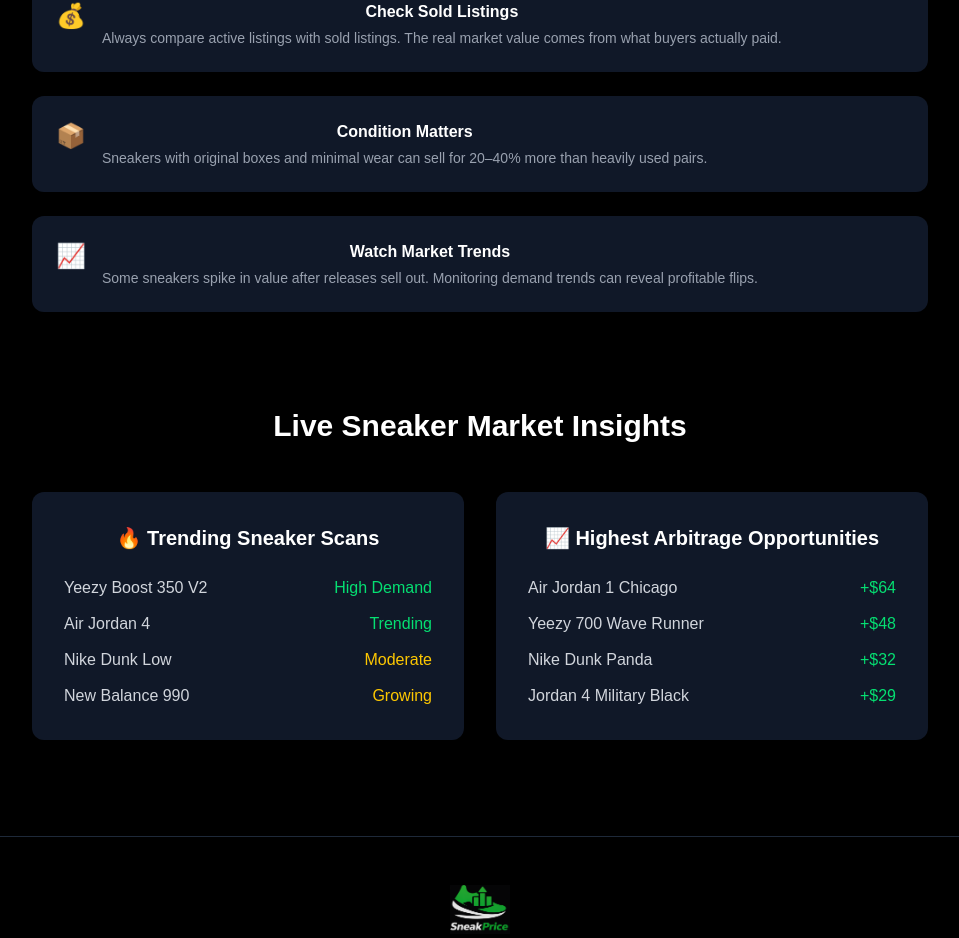
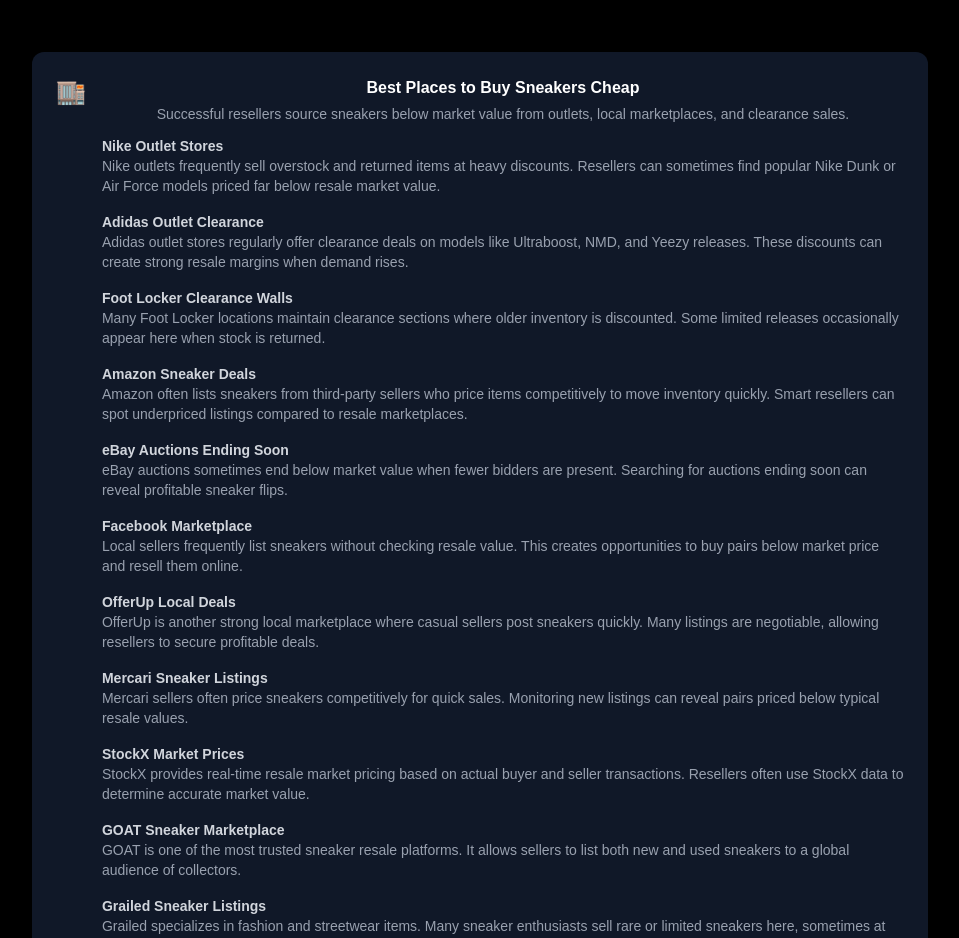
Before and after one commit to speedyray/sneakprice, a Next.js app: page / in a window 1280 px wide. Shown: the part 1771-2709 px from the top of the page, without its empty margins (160-1119 px from the left). Built offline with nearby package versions, Linux system fonts and the light colour scheme; no server answers.

Commit message:
Updated arbitrage page with buy and sell marketplaces

```diff
--- a/app/app/page.tsx
+++ b/app/app/page.tsx
@@ -387,21 +387,112 @@
     </p>
 
        {/* 💰 ARBITRAGE DETECTION */}
-     {arbitrageSpread !== null && arbitragePercent !== null && (
-     <div className="mt-4 p-4 bg-green-50 border border-green-200 rounded-lg space-y-1">
+
+    {/* 💰 ARBITRAGE DETECTION */}
+{arbitrageSpread !== null && arbitragePercent !== null && (
+  <div className="mt-4 p-4 bg-green-50 border border-green-200 rounded-lg space-y-3">
+
     <p className="font-semibold text-green-800">
       💰 Arbitrage Opportunity Detected
     </p>
+
     <p>
-      Buy at ${activeLowest?.toFixed(2)} → Market Sold Median $
-      {soldMedian?.toFixed(2)}
+      Buy at <strong>${activeLowest?.toFixed(2)}</strong> → Market Sold Median{" "}
+      <strong>${soldMedian?.toFixed(2)}</strong>
     </p>
+
     <p>
-      Potential Spread: ${arbitrageSpread.toFixed(2)} (
-      {arbitragePercent.toFixed(1)}%)
+      Potential Spread:{" "}
+      <strong>
+        ${arbitrageSpread.toFixed(2)} ({arbitragePercent.toFixed(1)}%)
+      </strong>
     </p>
+
+    {/* NEW SECTION */}
+    <div className="grid md:grid-cols-2 gap-4 pt-3 border-t">
+
+      <div>
+        <p className="font-semibold text-gray-700">Where to Buy</p>
+        <ul className="text-sm text-gray-600 space-y-1 mt-1">
+
+          <li>
+            <a
+              href={`https://www.ebay.com/sch/i.html?_nkw=${encodeURIComponent(query)}`}
+              target="_blank"
+              className="hover:text-green-600"
+            >
+              • eBay Auctions
+            </a>
+          </li>
+
+          <li>
+            <a
+              href={`https://www.facebook.com/marketplace/search/?query=${encodeURIComponent(query)}`}
+              target="_blank"
+              className="hover:text-green-600"
+            >
+              • Facebook Marketplace
+            </a>
+          </li>
+
+          <li>
+            <a
+              href={`https://www.amazon.com/s?k=${encodeURIComponent(query)}`}
+              target="_blank"
+              className="hover:text-green-600"
+            >
+              • Amazon Deals
+            </a>
+          </li>
+
+        </ul>
+      </div>
+
+      <div>
+        <p className="font-semibold text-gray-700">Where to Sell</p>
+        <ul className="text-sm text-gray-600 space-y-1 mt-1">
+
+          <li>
+            <a
+              href={`https://stockx.com/search?s=${encodeURIComponent(query)}`}
+              target="_blank"
+              className="hover:text-green-600"
+            >
+              • StockX
+            </a>
+          </li>
+
+          <li>
+            <a
+              href={`https://www.goat.com/search?query=${encodeURIComponent(query)}`}
+              target="_blank"
+              className="hover:text-green-600"
+            >
+              • GOAT
+            </a>
+          </li>
+
+          <li>
+            <a
+              href={`https://www.mercari.com/search/?keyword=${encodeURIComponent(query)}`}
+              target="_blank"
+              className="hover:text-green-600"
+            >
+              • Mercari
+            </a>
+          </li>
+
+        </ul>
+      </div>
+
+    </div>
+
   </div>
 )}
+
+
+
+
 
 
     {/* 📊 DEMAND BADGE */}
--- a/app/page.tsx
+++ b/app/page.tsx
@@ -246,11 +246,149 @@
 
 <div className="mt-24 max-w-4xl w-full">
 
-  <h2 className="text-3xl font-bold mb-10 text-center">
-    Sneaker Reseller Tips
-  </h2>
+<h2 className="text-3xl md:text-4xl font-bold mb-4 text-center">
+Sneaker Reseller Playbook
+</h2>
+
+<p className="text-gray-400 text-center max-w-2xl mx-auto mb-12">
+Learn where to buy sneakers below market value and how resellers flip them
+for profit using real resale market data.
+</p>
 
   <div className="space-y-6">
+
+ {/* BEST PLACES TO BUY */}
+
+<div className="bg-gray-900 p-6 rounded-xl flex gap-4 items-start">
+  <div className="text-2xl">🏬</div>
+
+  <div>
+    <h3 className="font-semibold mb-1">
+      Best Places to Buy Sneakers Cheap
+    </h3>
+
+    <p className="text-gray-400 text-sm mb-3">
+      Successful resellers source sneakers below market value from outlets,
+      local marketplaces, and clearance sales.
+    </p>
+
+
+    <ul className="text-gray-300 text-sm space-y-4 text-left">
+
+<li>
+<a href="https://www.nike.com/retail" target="_blank" className="hover:text-green-400 font-semibold transition">
+Nike Outlet Stores
+</a>
+<p className="text-gray-400 text-sm">
+Nike outlets frequently sell overstock and returned items at heavy discounts. Resellers can sometimes find popular Nike Dunk or Air Force models priced far below resale market value.
+</p>
+</li>
+
+<li>
+<a href="https://www.adidas.com/us/storefinder" target="_blank" className="hover:text-green-400 font-semibold transition">
+Adidas Outlet Clearance
+</a>
+<p className="text-gray-400 text-sm">
+Adidas outlet stores regularly offer clearance deals on models like Ultraboost, NMD, and Yeezy releases. These discounts can create strong resale margins when demand rises.
+</p>
+</li>
+
+<li>
+<a href="https://www.footlocker.com/" target="_blank" className="hover:text-green-400 font-semibold transition">
+Foot Locker Clearance Walls
+</a>
+<p className="text-gray-400 text-sm">
+Many Foot Locker locations maintain clearance sections where older inventory is discounted. Some limited releases occasionally appear here when stock is returned.
+</p>
+</li>
+
+<li>
+<a href="https://www.amazon.com/" target="_blank" className="hover:text-green-400 font-semibold transition">
+Amazon Sneaker Deals
+</a>
+<p className="text-gray-400 text-sm">
+Amazon often lists sneakers from third-party sellers who price items competitively to move inventory quickly. Smart resellers can spot underpriced listings compared to resale marketplaces.
+</p>
+</li>
+
+<li>
+<a href="https://www.ebay.com/" target="_blank" className="hover:text-green-400 font-semibold transition">
+eBay Auctions Ending Soon
+</a>
+<p className="text-gray-400 text-sm">
+eBay auctions sometimes end below market value when fewer bidders are present. Searching for auctions ending soon can reveal profitable sneaker flips.
+</p>
+</li>
+
+<li>
+<a href="https://www.facebook.com/marketplace" target="_blank" className="hover:text-green-400 font-semibold transition">
+Facebook Marketplace
+</a>
+<p className="text-gray-400 text-sm">
+Local sellers frequently list sneakers without checking resale value. This creates opportunities to buy pairs below market price and resell them online.
+</p>
+</li>
+
+<li>
+<a href="https://offerup.com/" target="_blank" className="hover:text-green-400 font-semibold transition">
+OfferUp Local Deals
+</a>
+<p className="text-gray-400 text-sm">
+OfferUp is another strong local marketplace where casual sellers post sneakers quickly. Many listings are negotiable, allowing resellers to secure profitable deals.
+</p>
+</li>
+
+<li>
+<a href="https://www.mercari.com/" target="_blank" className="hover:text-green-400 font-semibold transition">
+Mercari Sneaker Listings
+</a>
+<p className="text-gray-400 text-sm">
+Mercari sellers often price sneakers competitively for quick sales. Monitoring new listings can reveal pairs priced below typical resale values.
+</p>
+</li>
+
+<li>
+<a href="https://stockx.com/" target="_blank" className="hover:text-green-400 font-semibold transition">
+StockX Market Prices
+</a>
+<p className="text-gray-400 text-sm">
+StockX provides real-time resale market pricing based on actual buyer and seller transactions. Resellers often use StockX data to determine accurate market value.
+</p>
+</li>
+
+<li>
+<a href="https://www.goat.com/" target="_blank" className="hover:text-green-400 font-semibold transition">
+GOAT Sneaker Marketplace
+</a>
+<p className="text-gray-400 text-sm">
+GOAT is one of the most trusted sneaker resale platforms. It allows sellers to list both new and used sneakers to a global audience of collectors.
+</p>
+</li>
+
+<li>
+<a href="https://www.grailed.com/" target="_blank" className="hover:text-green-400 font-semibold transition">
+Grailed Sneaker Listings
+</a>
+<p className="text-gray-400 text-sm">
+Grailed specializes in fashion and streetwear items. Many sneaker enthusiasts sell rare or limited sneakers here, sometimes at negotiable prices.
+</p>
+</li>
+
+</ul>
+
+
+
+  </div>
+</div>
+
+
+
+
+
+
+
+
+
 
     {/* TIP 1 */}
     <div className="bg-gray-900 p-6 rounded-xl flex gap-4 items-start">
```
